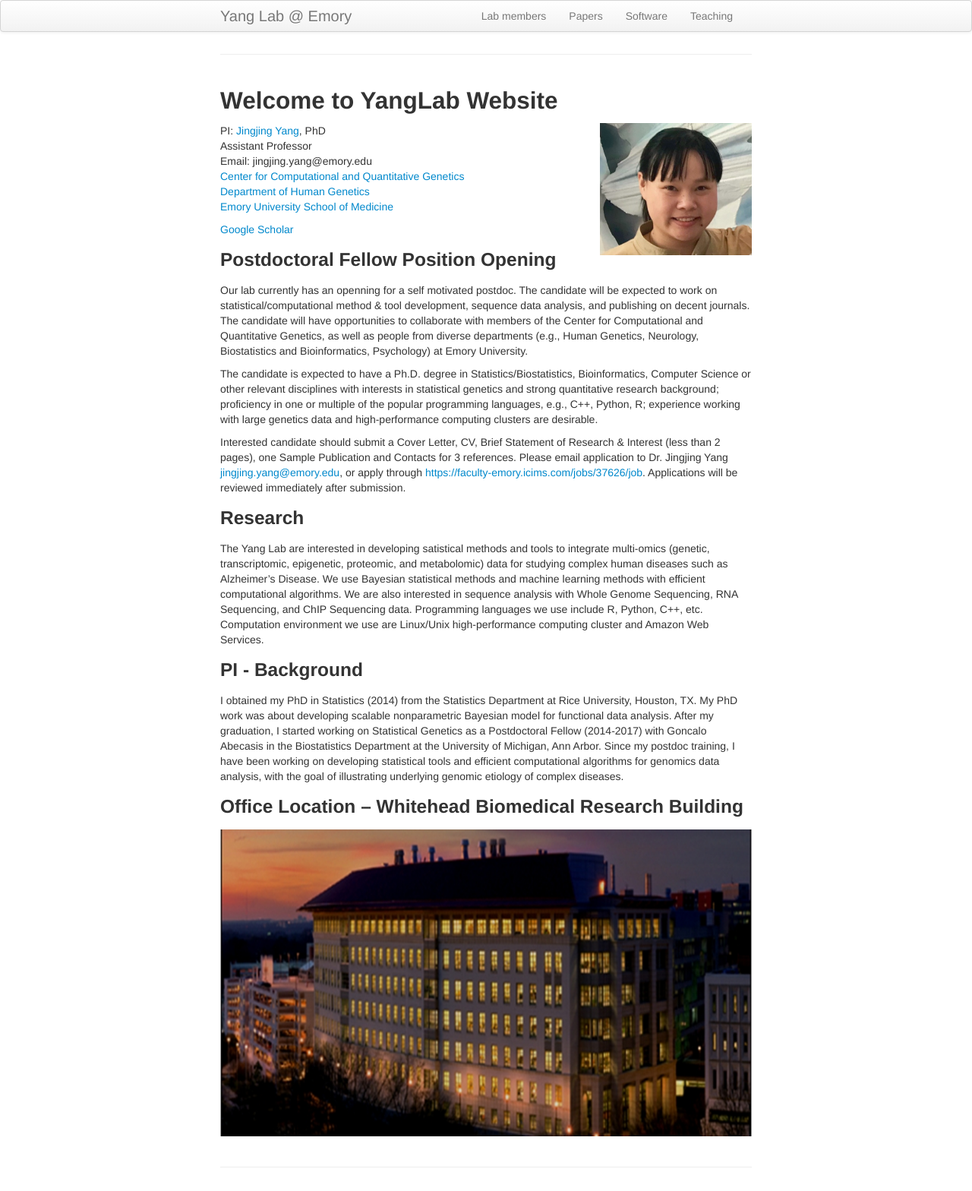
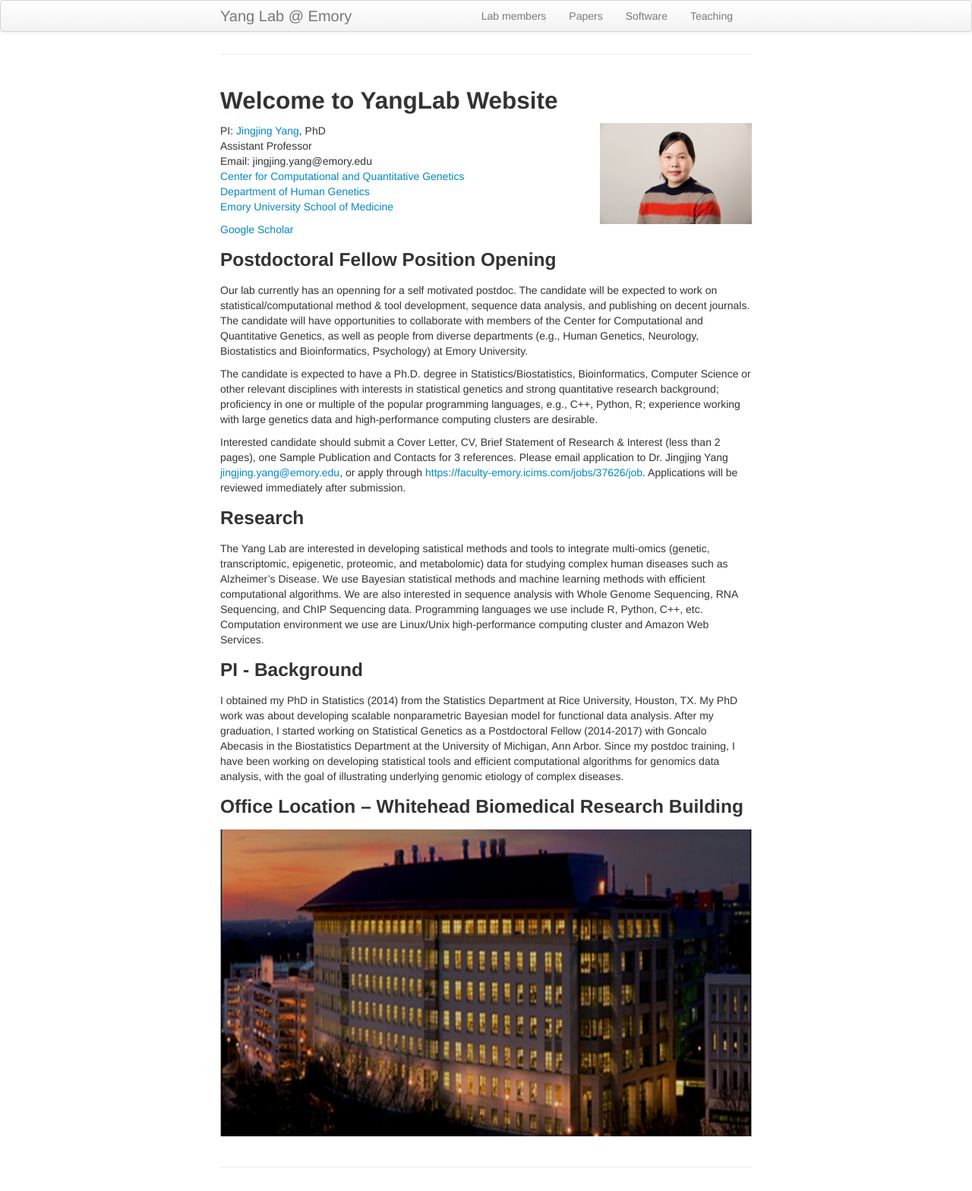
Before and after one commit to yanglab-emory/yanglab-emory.github.io, a Jekyll site: the page built from index.md, in a window 1280 px wide. Shown: the whole page at 76% size. Built offline with Jekyll 4.4.1, drawn with Linux system fonts in a browser that asks for light colours.

Commit message:
update photo

```diff
--- a/index.md
+++ b/index.md
@@ -8,7 +8,7 @@ layout: page
 
 ## Welcome to YangLab Website
 
-<img style="float: right;" src="assets/Jingjing_pic.JPG" width = "200" height = "200">
+<img style="float: right;" src="assets/JY_pic_2020.JPG" width = "200" height = "200">
 
 PI: [Jingjing Yang](http://genetics.emory.edu/faculty/primary/yang-jingjing.html), PhD <br>
 Assistant Professor <br>
```
Also changed, not shown: assets/JY_pic_2020.JPG (added), assets/JingjingPic.jpg (deleted), 1 other file.
